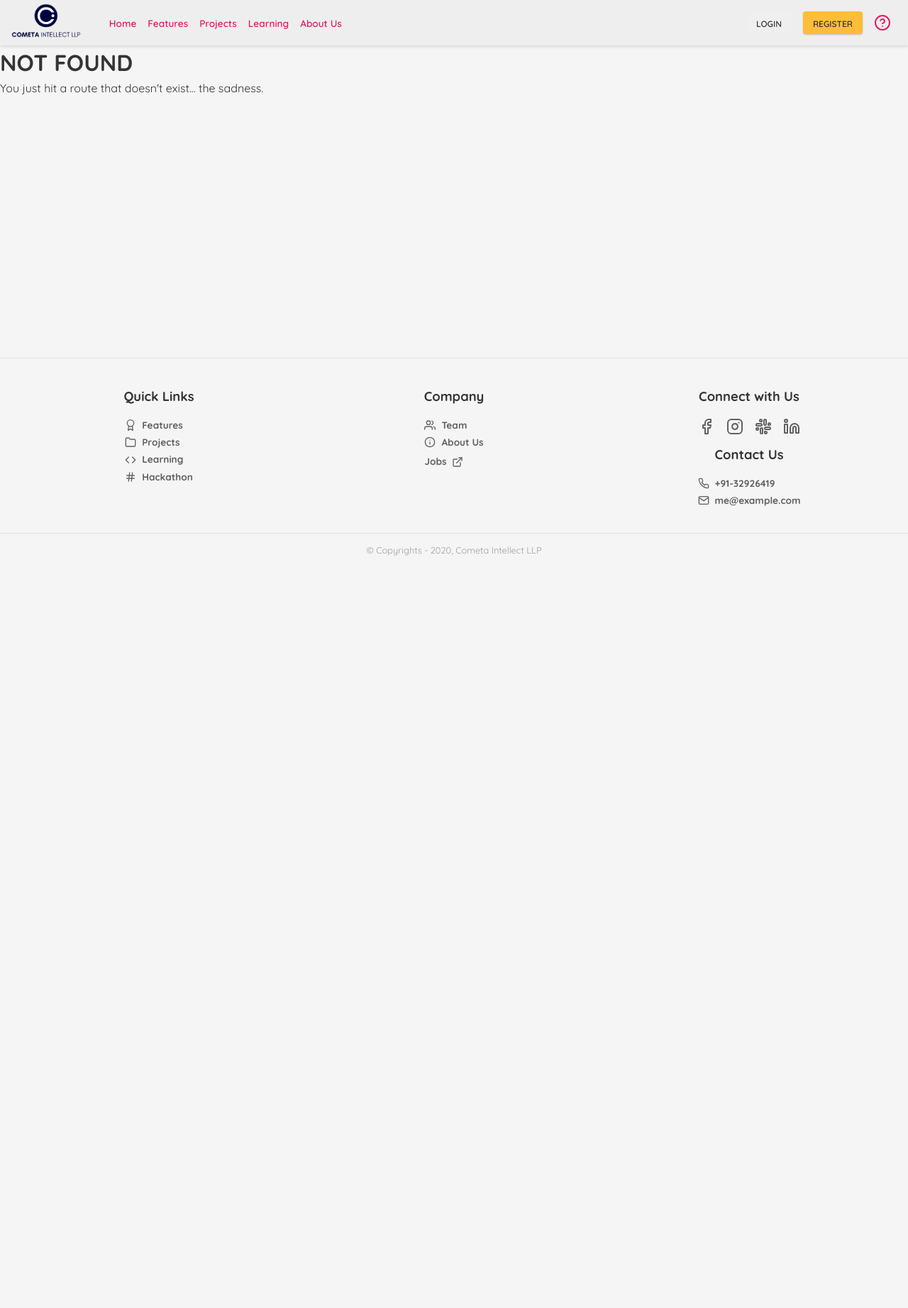
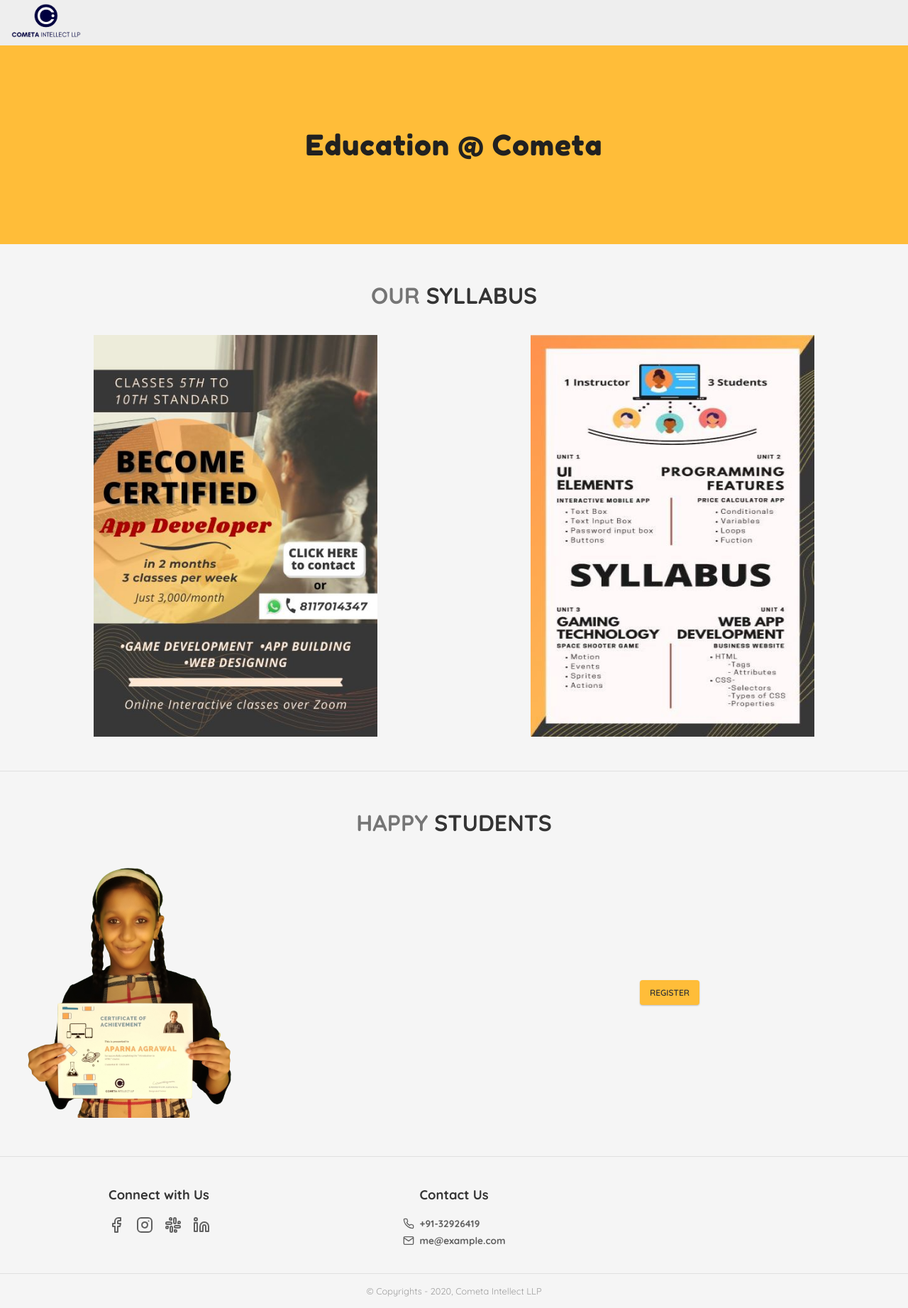
Before and after one commit to ghanshyam1898/cometa-pages, a Gatsby site: page /education in a window 1280 px wide. Before the commit this address had no page. Shown: the whole page at 71% size. Before the commit the page ends 800 px from the top, so only its background shows below. Built offline with nearby package versions, Linux system fonts and the light colour scheme; Gatsby itself is replaced by a stand-in of ours.

Commit message:
update: for Education

```diff
--- a/gatsby-config.js
+++ b/gatsby-config.js
@@ -1,5 +1,5 @@
 module.exports = {
-  pathPrefix: "/cometa-pages",
+  // pathPrefix: "/cometa-pages",
   siteMetadata: {
     title: `Cometa Intellect LLP`,
     description: `Some Description.`,
@@ -22,8 +22,8 @@ module.exports = {
         name: `cometa-intellect-llp`,
         short_name: `cometa intellect`,
         start_url: `/`,
-        background_color: `#663399`,
-        theme_color: `#663399`,
+        background_color: `#3a0088`,
+        theme_color: `#3a0088`,
         display: `minimal-ui`,
         icon: `src/images/site/logo.png`, // This path is relative to the root of the site.
       },
--- a/package.json
+++ b/package.json
@@ -33,7 +33,7 @@
   "license": "0BSD",
   "scripts": {
     "build": "gatsby build",
-    "deploy": "gatsby build --prefix-paths && gh-pages -d public",
+    "deploy": "gatsby build && gh-pages -d public",
     "develop": "gatsby develop",
     "format": "prettier --write \"**/*.{js,jsx,ts,tsx,json,md}\"",
     "start": "npm run develop",
--- a/src/components/FeatherIcon.js
+++ b/src/components/FeatherIcon.js
@@ -1,9 +1,9 @@
 import React from 'react'
 
-const FeatherIcon = ({classes,icon}) => {
+const FeatherIcon = ({ classes, icon }) => {
 	return (
 		<svg className={`i-s ${classes ? classes : ''}`}>
-			<use href={`./icon-sprite.svg#${icon}`}></use>
+			<use href={`/icon-sprite.svg#${icon}`}></use>
 		</svg>
 	)
 }
--- /dev/null
+++ b/src/components/header2.js
@@ -0,0 +1,28 @@
+import React from "react"
+import PropTypes from "prop-types"
+import LogoLarge from '../images/site/logo-large.png'
+
+const Header2 = ({ siteTitle }) => {
+
+  return (
+    <>
+      <header className="header">
+        <div className="brand">
+          <figure className="brand-logo">
+            <img src={LogoLarge} alt={siteTitle} />
+          </figure>
+        </div>
+      </header>
+    </>
+  )
+}
+
+Header2.propTypes = {
+  siteTitle: PropTypes.string,
+}
+
+Header2.defaultProps = {
+  siteTitle: ``,
+}
+
+export default Header2
--- /dev/null
+++ b/src/components/layout2.js
@@ -0,0 +1,92 @@
+import React from "react"
+import PropTypes from "prop-types"
+import { useStaticQuery, graphql } from "gatsby"
+
+import Header2 from "./header2"
+import "../css/style.css"
+import FeatherIcon from "./FeatherIcon"
+
+const Layout2 = ({ children }) => {
+  const data = useStaticQuery(graphql`
+    query siteTitleQueryAndSiteTitleQuery {
+      site {
+        siteMetadata {
+          title
+        }
+      }
+      site {
+        siteMetadata {
+          title
+        }
+      }
+    }
+  `)
+
+  return (
+    <>
+      <Header2 siteTitle={data.site.siteMetadata.title} />
+      <div className="site-body">
+        <main>{children}</main>
+        <div className="footer">
+          <nav>
+            <div className="footer-nav-box footer-nav-social" id="contact">
+              <h2>Connect with Us</h2>
+              <ul className="footer-nav-box-links">
+                <li className="social-media-list">
+                  <a href="#!">
+                    <FeatherIcon
+                      icon="facebook"
+                    />
+                  </a>
+                  <a href="#!">
+                    <FeatherIcon
+                      icon="instagram"
+                    />
+                  </a>
+                  <a href="#!">
+                    <FeatherIcon
+                      icon="slack"
+                    />
+                  </a>
+                  <a href="#!">
+                    <FeatherIcon
+                      icon="linkedin"
+                    />
+                  </a>
+                </li>
+              </ul>
+            </div>
+            <div className="footer-nav-box">
+              <h2>Contact Us</h2>
+              <ul className="footer-nav-box-links">
+                <li>
+                  <a href="tel:+91378483412" className="icon-link left">
+                    <FeatherIcon icon="phone" />
+                    <span>+91-32926419</span>
+                  </a>
+                </li>
+                <li>
+                  <a href="mailto:me@example.com" className="icon-link left">
+                    <FeatherIcon icon="mail" />
+                    <span>me@example.com</span>
+                  </a>
+                </li>
+              </ul>
+            </div>
+          </nav>
+          <footer className="site-footer abs-center">
+            <span>
+              &copy; Copyrights - 2020, Cometa Intellect LLP
+            </span>
+          </footer>
+        </div>
+      </div>
+    </>
+  )
+}
+
+Layout2.propTypes = {
+  children: PropTypes.node.isRequired,
+}
+
+export default Layout2
--- /dev/null
+++ b/src/pages/education.js
@@ -0,0 +1,44 @@
+import React from 'react'
+import Layout2 from '../components/layout2'
+import SEO from '../components/seo'
+//
+import EduCometaImg from '../images/education/education_cometa2.jpeg'
+import SyllabusImg from '../images/education/cometa_syllabus2.jpeg'
+import withCertImg from '../images/education/with_certificate2.png'
+
+const Education = () => {
+	return (
+		<Layout2>
+			<SEO title="Education @ Cometa" />
+			<header className="hero abs-center" style={{ 'minHeight': '35vh', 'padding': '2rem' }}>
+				<div className="hero-intro">
+					<h1>Education @ Cometa</h1>
+				</div>
+			</header>
+			<section className="section">
+				<h2 className="section-heading">Our <span>Syllabus</span></h2>
+				<div className="education-intro">
+					<figure>
+						<img src={EduCometaImg} alt="Education@Cometa" />
+					</figure>
+					<figure>
+						<img src={SyllabusImg} alt="Syllabus" />
+					</figure>
+				</div>
+			</section>
+			<section className="section">
+				<h2 className="section-heading">Happy <span>Students</span></h2>
+				<div className="education-cta">
+					<figure>
+						<img src={withCertImg} alt="Aparna with Certificate" />
+					</figure>
+					<div className="abs-center">
+						<button className="button button-nav-p">Register</button>
+					</div>
+				</div>
+			</section>
+		</Layout2>
+	)
+}
+
+export default Education
--- a/src/sass/main.scss
+++ b/src/sass/main.scss
@@ -15,3 +15,4 @@
 @import "./layout/section";
 
 @import "./pages/home";
+@import "./pages/education";
--- /dev/null
+++ b/src/sass/pages/_education.scss
@@ -0,0 +1,28 @@
+.education-intro{
+	display: grid;
+	grid-template-columns: repeat(2, 1fr);
+	justify-items: center;
+	justify-content: center;
+	align-items: stretch;
+	grid-gap: 1rem;
+
+	@include respond(phone){
+	grid-template-columns: 1fr;
+	}
+
+	figure{
+		width: 100%;
+		max-width: 25rem;
+		img{
+			display: block;
+			margin: 0 auto;
+			width: 100%;
+			height: 100%;
+			object-fit: contain;
+		}
+	}
+}
+.education-cta{
+	display: grid;
+	grid-template-columns: repeat(2,1fr);
+}
```
Also changed, not shown: src/pages/index.js (+4 -4 lines), src/css/style.css, src/images/education/cometa_syllabus.jpeg (added), src/images/education/cometa_syllabus2.jpeg (added), src/images/education/education_cometa.jpeg (added), src/images/education/education_cometa2.jpeg (added), src/images/education/with_certificate.png (added), src/images/education/with_certificate2.png (added).
